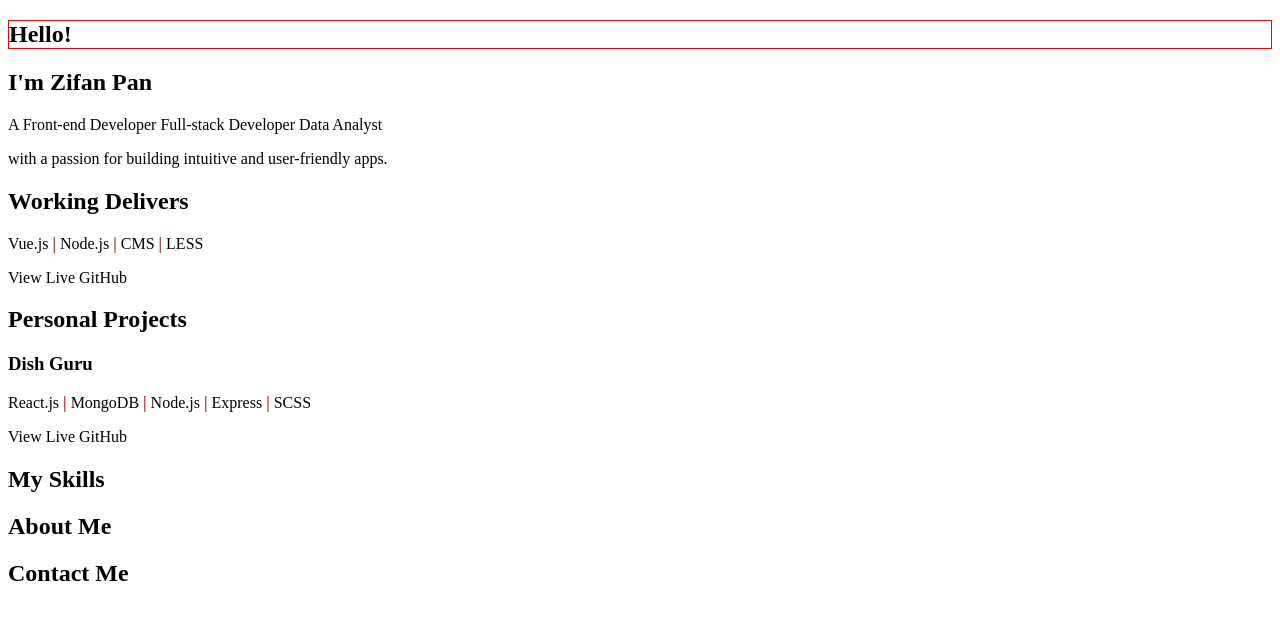
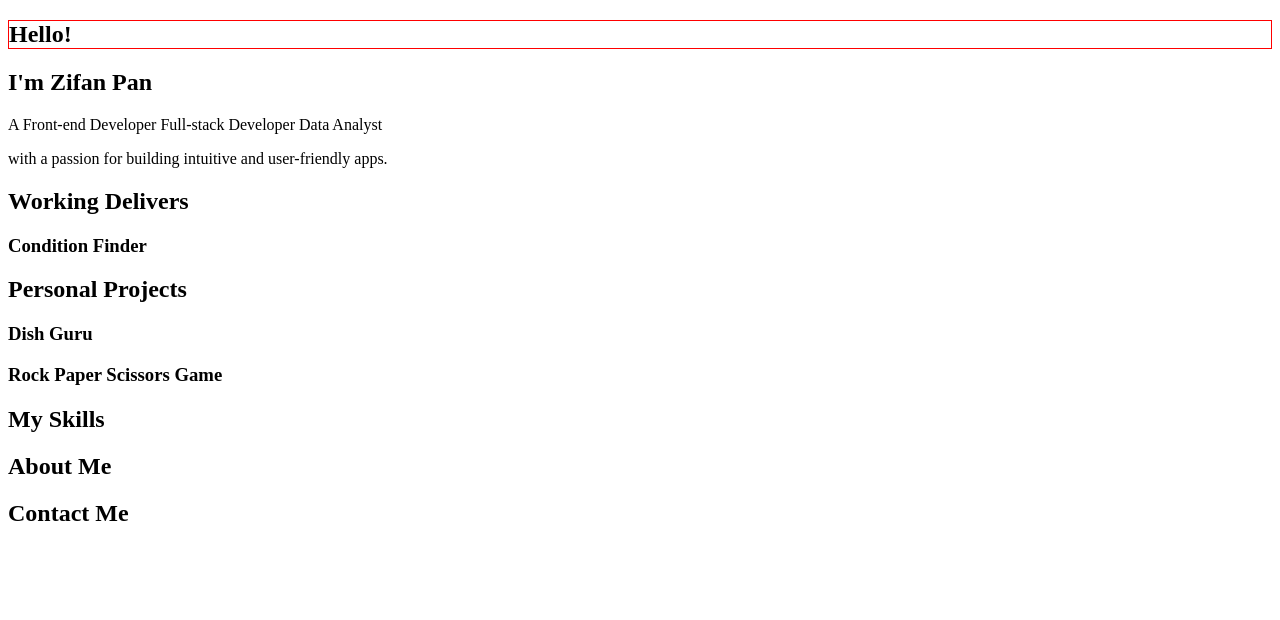
Before and after one commit to brian-pan/portfolio-v2, a website with bundled scripts: page index.html in a window 1280 px wide. Built offline with nearby package versions, Linux system fonts and the light colour scheme.

Commit message:
added func to generate heading

```diff
--- a/app.js
+++ b/app.js
@@ -1,11 +1,23 @@
 import { projects } from "./data/projects.js";
-
 console.log(projects);
 
-//add camelCasedName upon loading
-for (let project of projects.personal.concat(projects.work)) {
+const allProjects = projects.personal.concat(projects.work);
+
+//add camelCasedName to each project upon loading
+for (let project of allProjects) {
   const words = project.name.split(" ");
   words[0] = words[0].toLowerCase();
   const camelCasedName = words.join("");
   project.camelCasedName = camelCasedName;
 }
+
+//create h3 for each project
+for (let project of allProjects) {
+  const h3 = document.createElement("h3");
+  h3.classList.add("project__heading");
+  h3.setAttribute("id", `${project.camelCasedName}Heading`);
+  h3.textContent = project.name;
+  document.querySelector(`#${project.camelCasedName}Wrapper`).appendChild(h3);
+}
+
+//
--- a/index.html
+++ b/index.html
@@ -19,59 +19,12 @@
     </section>
     <section class="works">
       <h2>Working Delivers</h2>
-      <div class="project-wrapper">
-        <div class="project-content-wrapper">
-          <h3 class="project-content__heading" id="conditionFinderHeading"></h3>
-          <p
-            class="project-content__tech-stacks"
-            id="conditionFinderTechStacks"
-          >
-            Vue.js <span>|</span> Node.js <span>|</span> CMS <span>|</span> LESS
-          </p>
-          <ul
-            class="project-content__descriptions"
-            id="conditionFinderDescriptions"
-          ></ul>
-        </div>
-        <div class="project-content__link-wrapper">
-          <a class="project-content__link" id="conditionFinderLiveLink"
-            >View Live</a
-          >
-          <a class="project-content__link" id="conditionFinderGitHubLink"
-            >GitHub</a
-          >
-        </div>
-      </div>
+      <div class="project-wrapper" id="conditionFinderWrapper"></div>
     </section>
     <section class="projects">
       <h2>Personal Projects</h2>
-      <div class="project-wrapper">
-        <div class="project-content-wrapper">
-          <h3 class="project-content__heading">Dish Guru</h3>
-          <p class="project-content__tech-stacks" id="dishGuruTechStacks">
-            React.js <span>|</span> MongoDB <span>|</span> Node.js
-            <span>|</span> Express <span>|</span> SCSS
-          </p>
-          <ul
-            class="project-content__descriptions"
-            id="dishGuruDescriptions"
-          ></ul>
-          <div class="project-content__link-wrapper">
-            <a
-              class="project-content__link"
-              id="dishGuruLiveLink"
-              target="_blank"
-              >View Live</a
-            >
-            <a
-              class="project-content__link"
-              id="dishGuruGitHubLink"
-              target="_blank"
-              >GitHub</a
-            >
-          </div>
-        </div>
-      </div>
+      <div class="project-wrapper" id="dishGuruWrapper"></div>
+      <div class="project-wrapper" id="rockPaperScissorsGameWrapper"></div>
     </section>
     <section class="skills">
       <h2>My Skills</h2>
```
